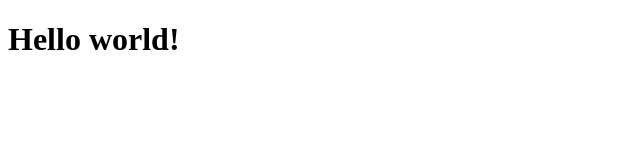
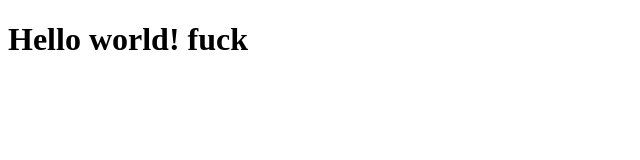
Before and after one commit to artfxx/project_1, a plain HTML site: page index.html in a window 1280 px wide. Shown: the whole page, without its empty margins (0-640 px from the left). Drawn offline with Linux system fonts and the light colour scheme.

Commit message:
secont commit

```diff
--- a/index.html
+++ b/index.html
@@ -6,6 +6,6 @@
     <title>Document</title>
 </head>
 <body>
-    <h1>Hello world!</h1>
+    <h1>Hello world! fuck</h1>
 </body>
 </html>
```
